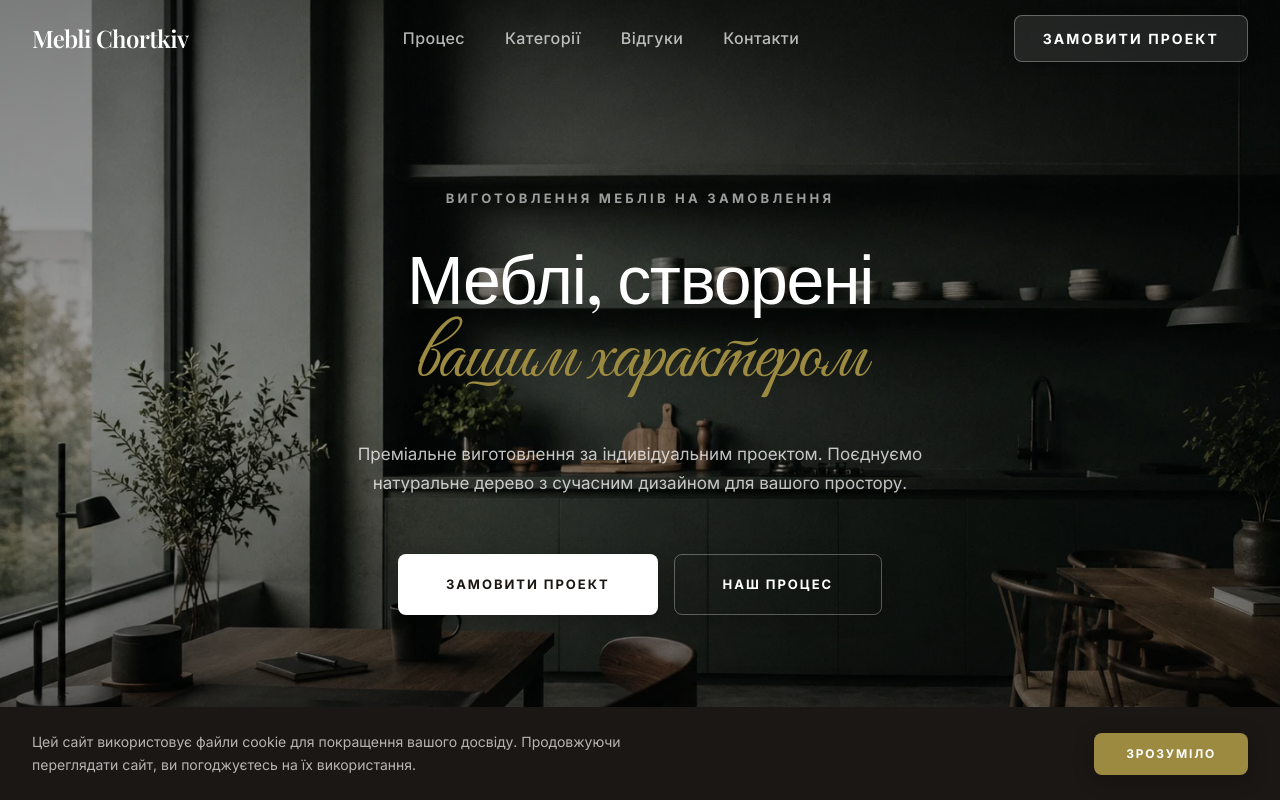
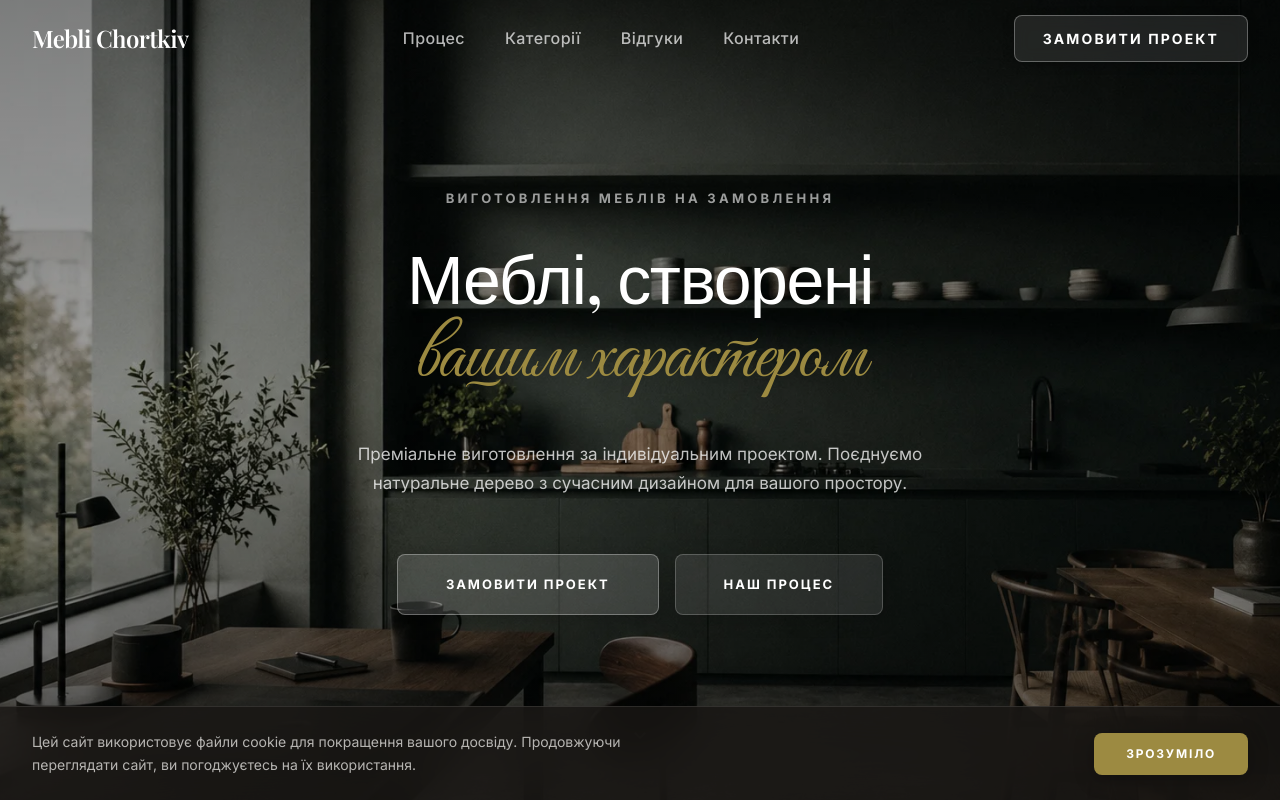
Before and after one commit to dupcamen-dev/Mebli, a Next.js app: page / in a window 1280 px wide. Shown: the top 800 px of the page. Built offline with nearby package versions, Linux system fonts and the light colour scheme.

Commit message:
add glassmorphism: hero buttons, contact form, philosophy cards, reviews cards, cookie banner

```diff
--- a/src/components/layout/CookieConsent.tsx
+++ b/src/components/layout/CookieConsent.tsx
@@ -18,7 +18,7 @@ export function CookieConsent() {
   if (!visible) return null;
 
   return (
-    <div className="fixed bottom-0 left-0 right-0 z-[60] bg-primary text-on-primary px-5 md:px-8 py-5 md:py-6">
+    <div className="fixed bottom-0 left-0 right-0 z-[60] bg-primary/80 backdrop-blur-xl text-on-primary px-5 md:px-8 py-5 md:py-6 border-t border-white/10">
       <div className="max-w-[1600px] mx-auto flex flex-col sm:flex-row items-center justify-between gap-5">
         <p className="text-[13px] md:text-[14px] leading-[1.6] text-on-primary/70 max-w-2xl">
           Цей сайт використовує файли cookie для покращення вашого досвіду.
--- a/src/components/sections/Contact.tsx
+++ b/src/components/sections/Contact.tsx
@@ -70,7 +70,7 @@ export function Contact() {
             </div>
           </div>
 
-          <div className="bg-white p-10 md:p-12 border border-outline-variant/50 rounded-lg">
+          <div className="bg-white/70 backdrop-blur-xl p-10 md:p-12 border border-outline-variant/50 rounded-lg shadow-[0_8px_30px_-12px_rgba(0,0,0,0.1)]">
             <form className="space-y-8">
               <div>
                 <label
--- a/src/components/sections/Hero.tsx
+++ b/src/components/sections/Hero.tsx
@@ -34,7 +34,7 @@ export function Hero() {
               e.preventDefault();
               document.getElementById("contact")?.scrollIntoView({ behavior: "smooth" });
             }}
-            className="inline-flex items-center justify-center bg-white text-primary px-12 py-5 text-[12px] md:text-[13px] font-bold uppercase tracking-[0.15em] font-[family-name:var(--font-body)] hover:bg-white/90 transition-all duration-300 cursor-pointer rounded-lg shadow-[0_4px_20px_rgba(0,0,0,0.25)]"
+            className="inline-flex items-center justify-center bg-white/15 text-white border border-white/30 px-12 py-5 text-[12px] md:text-[13px] font-bold uppercase tracking-[0.15em] font-[family-name:var(--font-body)] hover:bg-white/25 backdrop-blur-md transition-all duration-300 cursor-pointer rounded-lg shadow-[0_4px_20px_rgba(0,0,0,0.25)]"
           >
             Замовити проект
           </a>
@@ -44,7 +44,7 @@ export function Hero() {
               e.preventDefault();
               document.getElementById("process")?.scrollIntoView({ behavior: "smooth" });
             }}
-            className="inline-flex items-center justify-center bg-transparent text-white border border-white/30 px-12 py-5 text-[12px] md:text-[13px] font-bold uppercase tracking-[0.15em] font-[family-name:var(--font-body)] hover:bg-white/10 transition-all duration-300 cursor-pointer rounded-lg shadow-[0_4px_20px_rgba(0,0,0,0.2)]"
+            className="inline-flex items-center justify-center bg-white/10 text-white border border-white/20 px-12 py-5 text-[12px] md:text-[13px] font-bold uppercase tracking-[0.15em] font-[family-name:var(--font-body)] hover:bg-white/20 backdrop-blur-md transition-all duration-300 cursor-pointer rounded-lg shadow-[0_4px_20px_rgba(0,0,0,0.2)]"
           >
             Наш процес
           </a>
--- a/src/components/sections/Philosophy.tsx
+++ b/src/components/sections/Philosophy.tsx
@@ -33,7 +33,7 @@ export function Philosophy() {
           {values.map((value) => (
             <div
               key={value.title}
-              className="group p-12 bg-white border border-outline-variant/50 rounded-lg transition-all duration-500 hover:border-secondary/30 hover:shadow-[0_8px_30px_-12px_rgba(47,51,44,0.15)]"
+              className="group p-12 bg-white/60 backdrop-blur-lg border border-outline-variant/50 rounded-lg transition-all duration-500 hover:border-secondary/30 hover:bg-white/80 hover:shadow-[0_8px_30px_-12px_rgba(47,51,44,0.15)]"
             >
               <span
                 className="material-symbols-outlined text-[36px] text-secondary mb-8 block"
--- a/src/components/sections/Reviews.tsx
+++ b/src/components/sections/Reviews.tsx
@@ -59,7 +59,7 @@ export function Reviews() {
             {reviews.map((review) => (
               <div
                 key={review.name}
-                className="p-10 bg-white border border-outline-variant/50 rounded-lg flex flex-col transition-all duration-500 hover:border-secondary/30 hover:shadow-[0_8px_30px_-12px_rgba(47,51,44,0.15)]"
+                className="p-10 bg-white/60 backdrop-blur-lg border border-outline-variant/50 rounded-lg flex flex-col transition-all duration-500 hover:border-secondary/30 hover:bg-white/80 hover:shadow-[0_8px_30px_-12px_rgba(47,51,44,0.15)]"
               >
                 <div className="flex gap-1 mb-6">
                   {Array.from({ length: 5 }).map((_, i) => (
```
